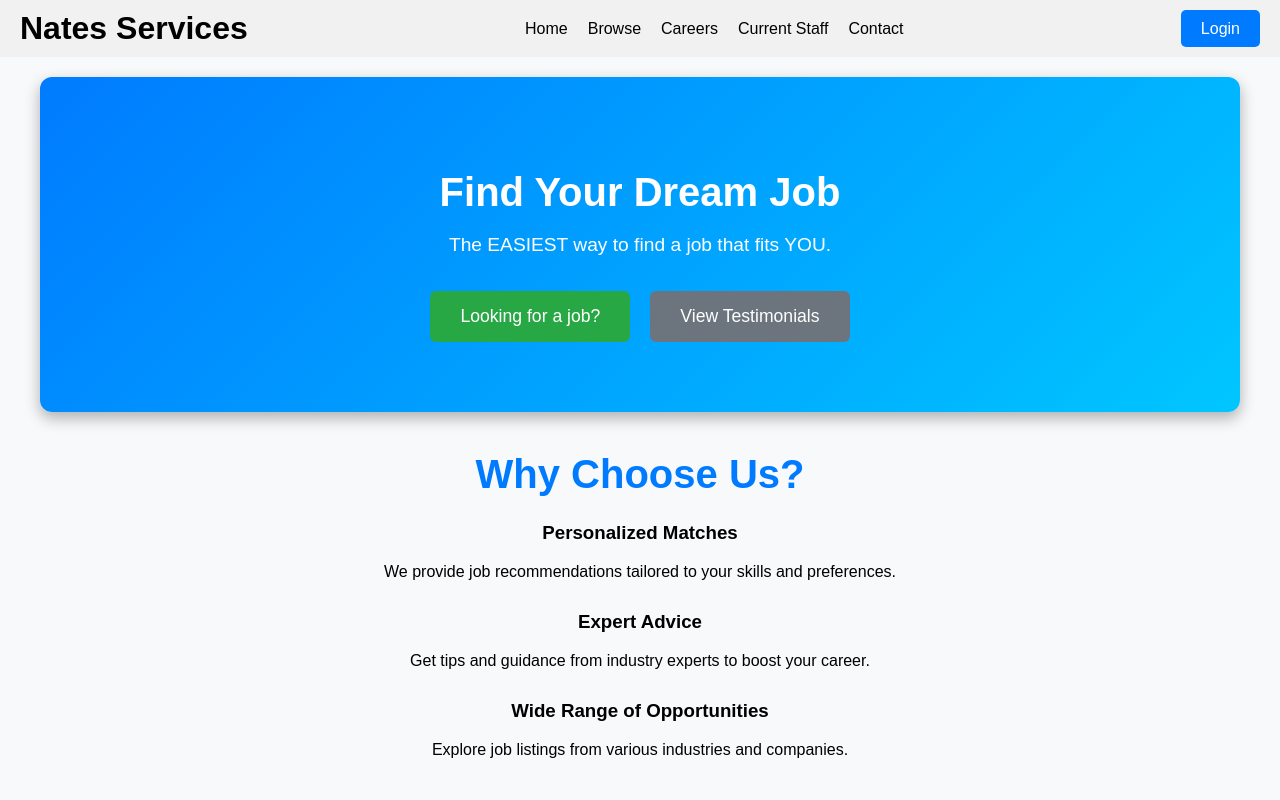
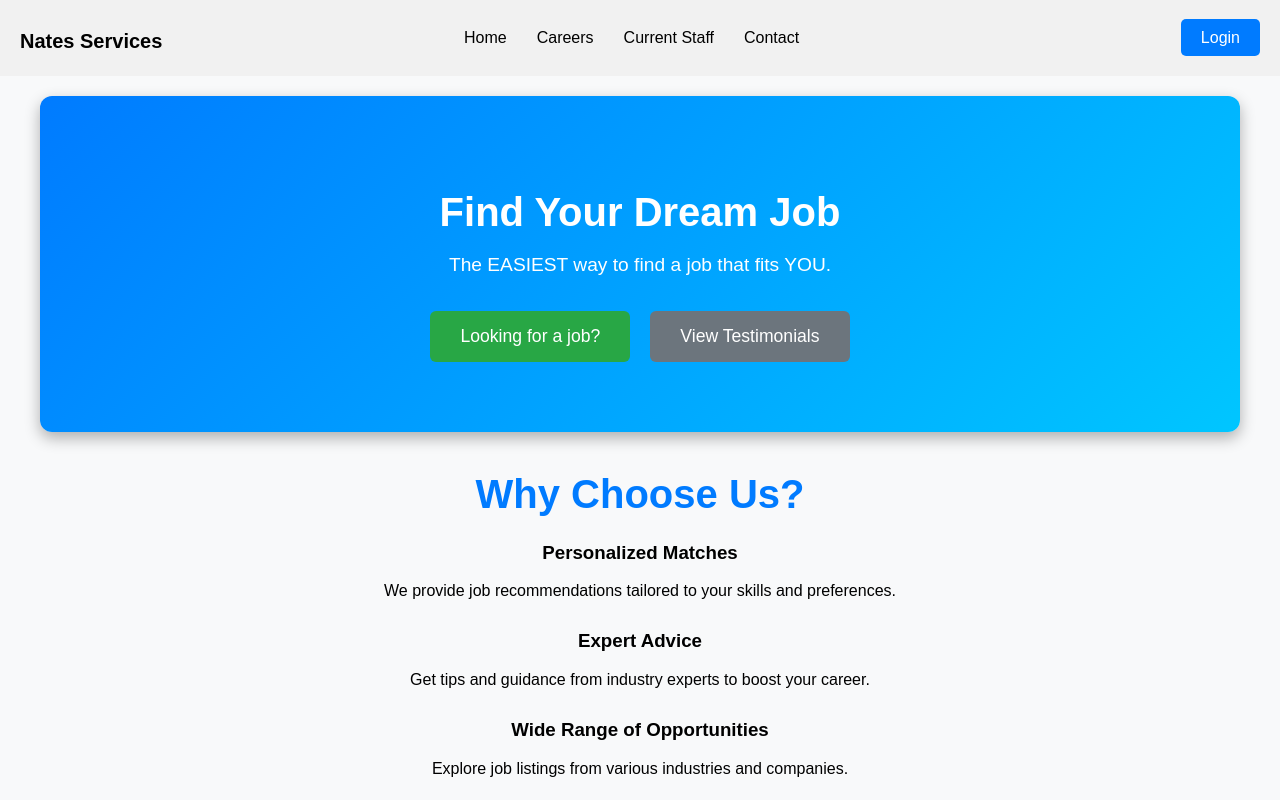
Before and after one commit to NatesHonor/careers.natemarcellus.com, a React (Create React App) app: page / in a window 1280 px wide. Shown: the top 800 px of the page. Built offline with nearby package versions, Linux system fonts and the light colour scheme.

Commit message:
Fixed up header

```diff
--- a/src/components/Header.css
+++ b/src/components/Header.css
@@ -7,19 +7,21 @@
   }
 
   .header-left h1 {
-    margin: 0;
+    margin-top: 20px;
+    margin-right: -80px;
+    font-size: 20px;
   }
 
   .header-center ul {
     list-style: none;
     display: flex;
-    gap: 20px;
+    gap: 30px;
     margin: 0;
     padding: 0;
   }
 
   .header-center ul li {
-    display: inline;
+    display: flex;
   }
 
   .header-center ul li a {
--- a/src/components/Header.js
+++ b/src/components/Header.js
@@ -11,7 +11,6 @@ function Header() {
       <nav className="header-center">
         <ul>
           <li><Link to="/">Home</Link></li>
-          <li><Link to="/browse">Browse</Link></li>
           <li><Link to="/listings">Careers</Link></li>
           <li><Link to="/staff">Current Staff</Link></li>
           <li><Link to="/contact">Contact</Link></li>
```
